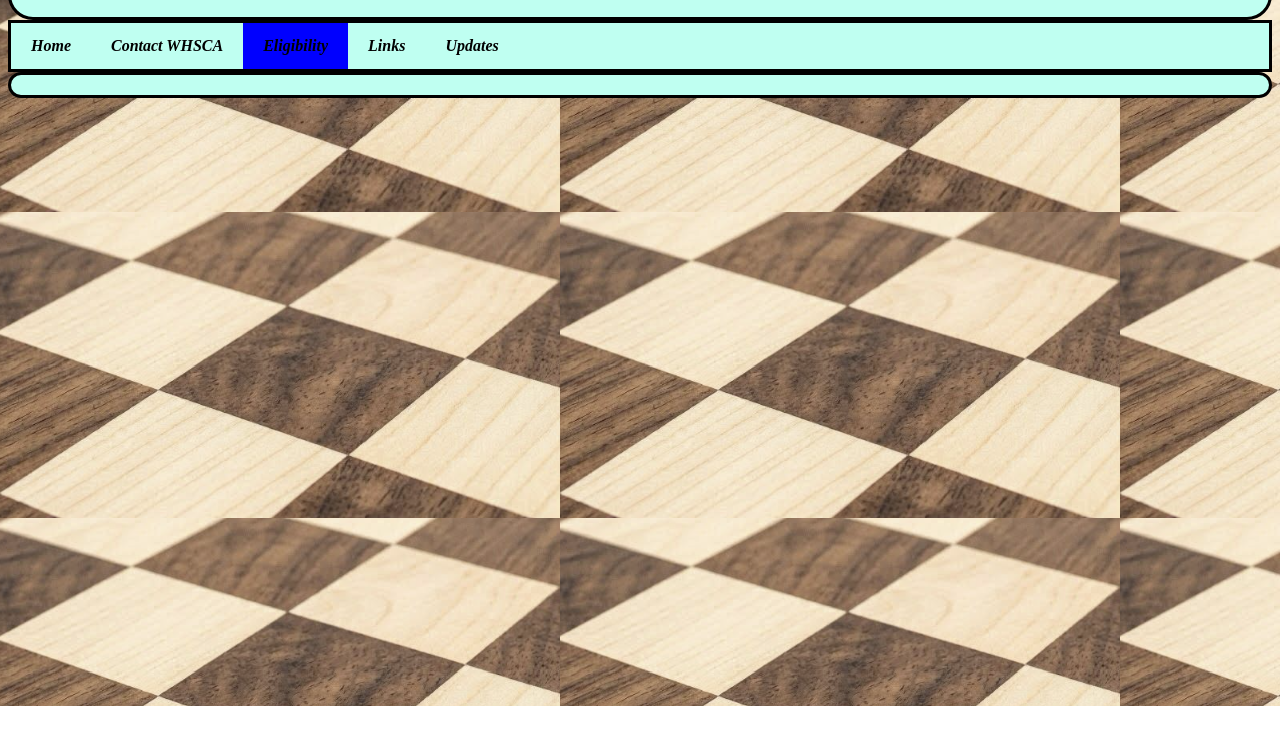
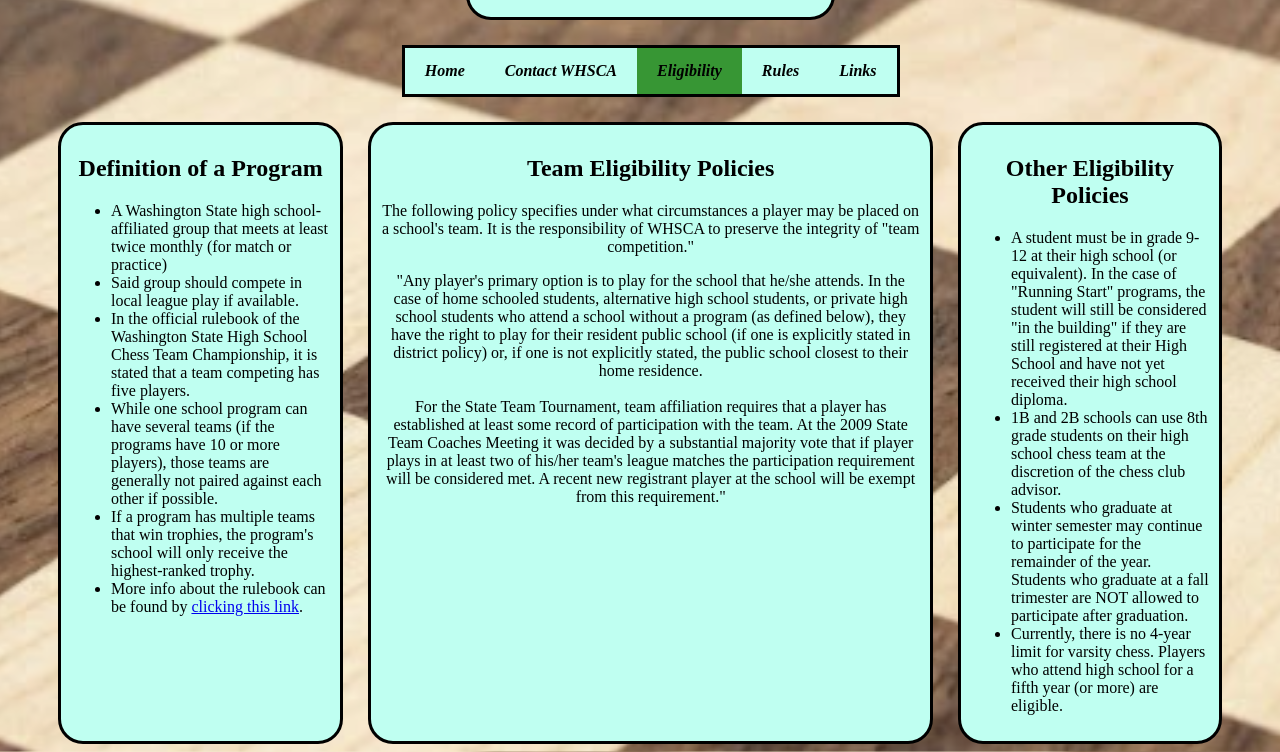
Before and after one commit to ShaunakEPS/MA_ImproveASmallBusiness, a plain HTML site: page eligibility.html in a window 1280 px wide. Shown: the part 94-846 px from the top of the page. Before the commit the page ends 800 px from the top, so only its background shows below. Drawn offline with Linux system fonts and the light colour scheme.

Commit message:
November 14 2026

```diff
--- a/css/style.css
+++ b/css/style.css
@@ -13,13 +13,18 @@
     grid-template-columns: auto auto auto auto auto auto;
     padding: 10px;
 }
+.active {
+    background-color: var(--accent-color);
+}
 .grid-container-eligibility {
     display: grid;
     gap: 25px;
-    grid-template-columns: auto auto auto auto auto auto;
+    grid-template-columns: auto auto auto;
 }
 body {
     background-image: url("../images/ChessBG.png");
+    background-position: center;
+    background-size: cover;
 }
 h1 {
     font-family: adobe-caslon-pro, serif;
@@ -61,6 +66,11 @@ font-style: normal;
     grid-column: 2;
     margin: auto;
 }
+.title-eligibility {
+    grid-row: 1;
+    grid-column: 2;
+    margin: auto;
+}
 .navbar {
     grid-row: 2;
     grid-column: 2;
@@ -71,8 +81,9 @@ font-style: italic;
 }
 .navbar-eligibility {
     grid-row: 2;
-    grid-column: 3;
+    grid-column: 2;
     margin: auto;
+    text-align: center;
     font-family: adobe-caslon-pro, serif;
 font-weight: 700;
 font-style: italic;
@@ -133,9 +144,6 @@ th {
 ul {
     list-style-type: none;
 }
-.active {
-    background-color: blue;
-}
 .mailingAddress {
     grid-row: 3;
     grid-column: 2;
@@ -183,17 +191,17 @@ font-style: normal;
 }
 .eligibility1 {
     grid-row: 3;
-    grid-column: 1 / span 3;
+    grid-column: 1;
 }
 .eligibility2 {
     grid-row: 3;
-    grid-column: 4 / span 3;
+    grid-column: 2;
 }
 .eligibility3 {
-    grid-row: 4;
-    grid-column: 1 / span 3;
+    grid-row: 3;
+    grid-column: 3;
 }
-.eligibility4 {
-    grid-row: 4;
-    grid-column: 4 / span 3;
+.rulesLink {
+    grid-row: 3;
+    grid-column: 2;
 }
--- a/eligibility.html
+++ b/eligibility.html
@@ -7,8 +7,8 @@
     <link rel="stylesheet" href="css/style.css">
 </head>
 <body>
-    <div class="grid-container-eligibiliy">
-        <div class="grid-item title" style="grid-row: 1; grid-column: 3">
+    <div class="grid-container-eligibility">
+        <div class="grid-item title-eligibility">
             <h1>Player Eligibility Policies</h1>
         </div>
         <div class="grid-item navbar-eligibility" style="border-radius: 0px; padding: 0px">
@@ -16,11 +16,39 @@
                 <li><a href="index.html">Home</a></li>
                 <li><a href="contact.html">Contact WHSCA</a></li>
                 <li><a href="eligibility.html" class="active">Eligibility</a></li>
+                <li><a href="rules.html">Rules</a></li>
                 <li><a href="links.html">Links</a></li>
-                <li><a href="updates.html">Updates</a></li>
             </ul>
         </div>
-        <div class="grid-item "></div>
+        <div class="grid-item eligibility1" style="margin-left: 50px">
+            <h2>Definition of a Program</h2>
+            <ul style="list-style-type: disc; text-align: left">
+                <li>A Washington State high school-affiliated group that meets at least twice monthly (for match or practice)</li>
+                <li>Said group should compete in local league play if available.</li>
+                <li>In the official rulebook of the Washington State High School Chess Team Championship, it is stated that a team competing has five players.</li>
+                <li>While one school program can have several teams (if the programs have 10 or more players), those teams are generally not paired against each other if possible.</li>
+                <li>If a program has multiple teams that win trophies, the program's school will only receive the highest-ranked trophy.</li>
+                <li>More info about the rulebook can be found by <a href="https://www.whsca.org/pdf/WHSCA-State-Team-Rules-2026-02.pdf" target="_blank">clicking this link</a>.</li>
+            </ul>
+        </div>
+        <div class="grid-item eligibility2">
+            <h2>Team Eligibility Policies</h2>
+            <p>The following policy specifies under what circumstances a player may be placed on a school's team. It is the responsibility of WHSCA to preserve the integrity of "team competition."</p>
+            <p>
+                "Any player's primary option is to play for the school that he/she attends. In the case of home schooled students, alternative high school students, or private high school students who attend a school without a program (as defined below), they have the right to play for their resident public school (if one is explicitly stated in district policy) or, if one is not explicitly stated, the public school closest to their home residence.
+                <br><br>
+                For the State Team Tournament, team affiliation requires that a player has established at least some record of participation with the team. At the 2009 State Team Coaches Meeting it was decided by a substantial majority vote that if player plays in at least two of his/her team's league matches the participation requirement will be considered met. A recent new registrant player at the school will be exempt from this requirement."
+            </p>
+        </div>
+        <div class="grid-item eligibility3" style="margin-right: 50px">
+            <h2>Other Eligibility Policies</h2>
+            <ul style="list-style-type: disc; text-align: left">
+                <li>A student must be in grade 9-12 at their high school (or equivalent). In the case of "Running Start" programs, the student will still be considered "in the building" if they are still registered at their High School and have not yet received their high school diploma.</li>
+                <li>1B and 2B schools can use 8th grade students on their high school chess team at the discretion of the chess club advisor.</li>
+                <li>Students who graduate at winter semester may continue to participate for the remainder of the year. Students who graduate at a fall trimester are NOT allowed to participate after graduation.</li>
+                <li>Currently, there is no 4-year limit for varsity chess. Players who attend high school for a fifth year (or more) are eligible.</li>
+            </ul>
+        </div>
     </div>
 </body>
 </html>
```
Also changed, not shown: contact.html (+1 -1 lines), index.html (+6 -6 lines), rules.html (added, +29 -0 lines), images/ChessBGHome.png (added).
